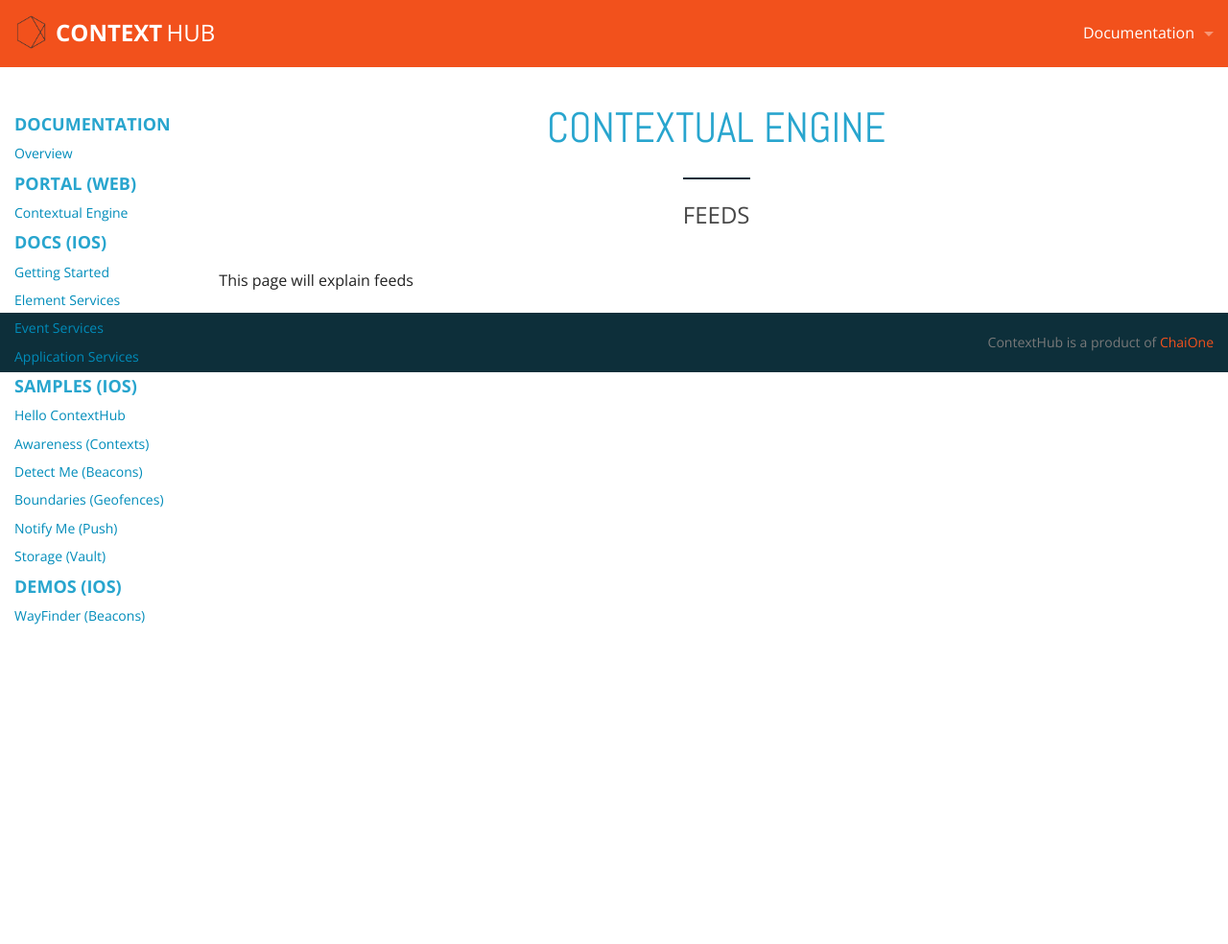
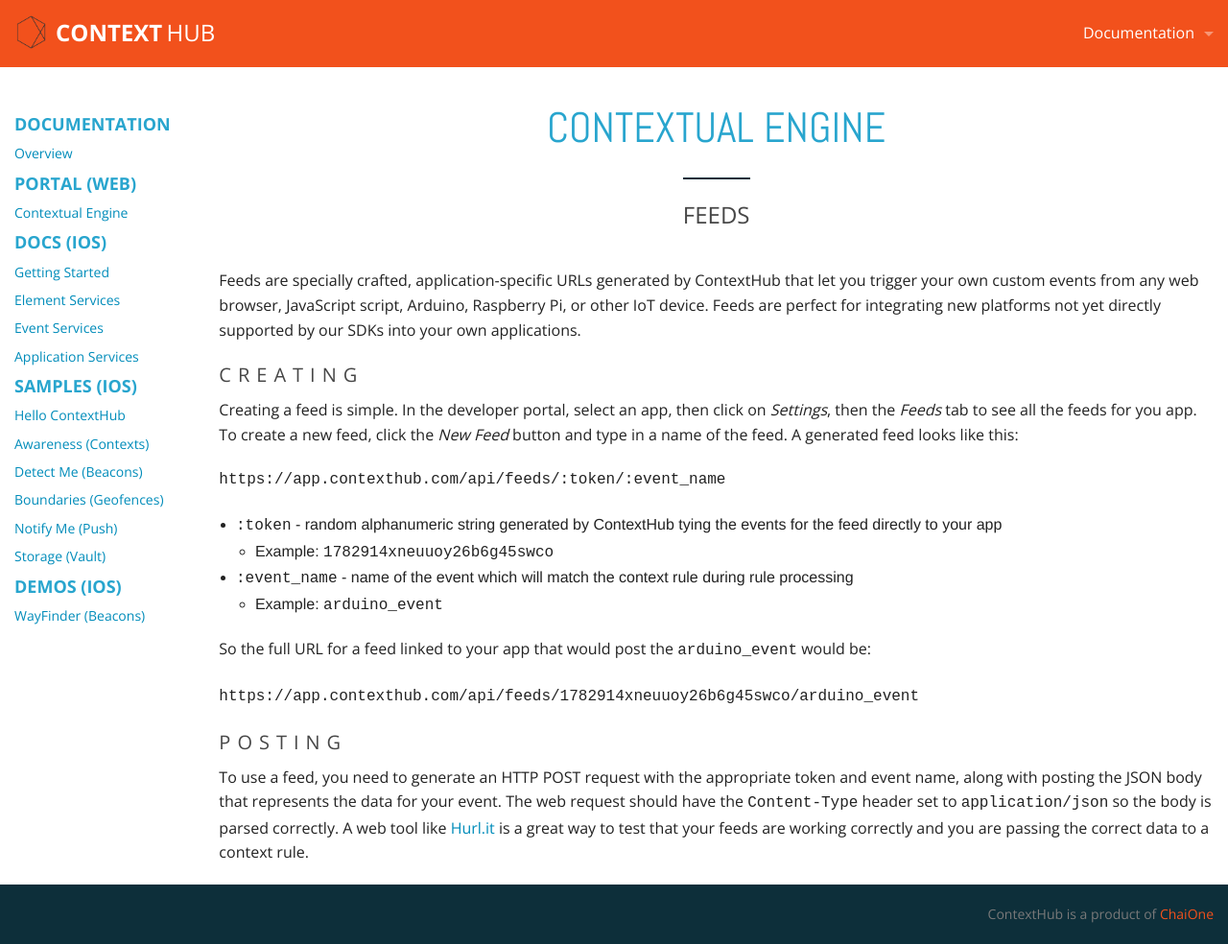
Before and after one commit to contexthub/contexthub.github.io, a Jekyll site: the page built from docs/dev-portal/feeds/index.md, in a window 1280 px wide and 984 px high. Shown: the whole window at 96% size. Built offline with Jekyll 4.4.1, drawn with Linux system fonts in a browser that asks for light colours; a style sheet for code colours, icons or effects is not loaded.

Commit message:
Add Feeds to docs

```diff
--- a/docs/dev-portal/feeds/index.md
+++ b/docs/dev-portal/feeds/index.md
@@ -6,4 +6,23 @@ layout: default
 
 ##FEEDS
 
-This page will explain feeds
+Feeds are specially crafted, application-specific URLs generated by ContextHub that let you trigger your own custom events from any web browser, JavaScript script, Arduino, Raspberry Pi, or other IoT device. Feeds are perfect for integrating new platforms not yet directly supported by our SDKs into your own applications.
+
+###Creating
+
+Creating a feed is simple. In the developer portal, select an app, then click on *Settings*, then the *Feeds* tab to see all the feeds for you app. To create a new feed, click the *New Feed* button and type in a name of the feed. A generated feed looks like this:
+
+`https://app.contexthub.com/api/feeds/:token/:event_name`
+
+- `:token` - random alphanumeric string generated by ContextHub tying the events for the feed directly to your app
+	- Example: `1782914xneuuoy26b6g45swco`
+- `:event_name` - name of the event which will match the context rule during rule processing
+	- Example: `arduino_event`
+
+So the full URL for a feed linked to your app that would post the `arduino_event` would be:
+
+`https://app.contexthub.com/api/feeds/1782914xneuuoy26b6g45swco/arduino_event`
+
+###Posting
+
+To use a feed, you need to generate an HTTP POST request with the appropriate token and event name, along with posting the JSON body that represents the data for your event. The web request should have the `Content-Type` header set to `application/json` so the body is parsed correctly. A web tool like [Hurl.it](http://www.hurl.it) is a great way to test that your feeds are working correctly and you are passing the correct data to a context rule.
```
Also changed, not shown: docs/dev-portal/index.md (+1 -1 lines).
